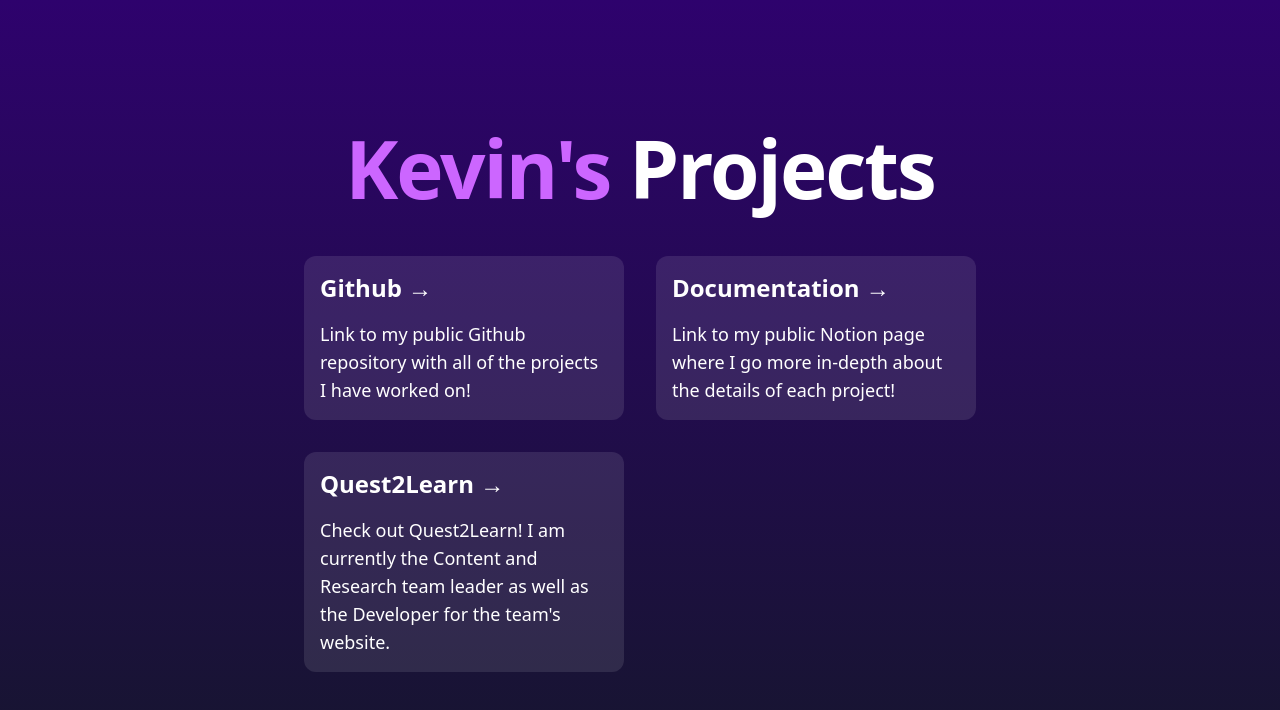
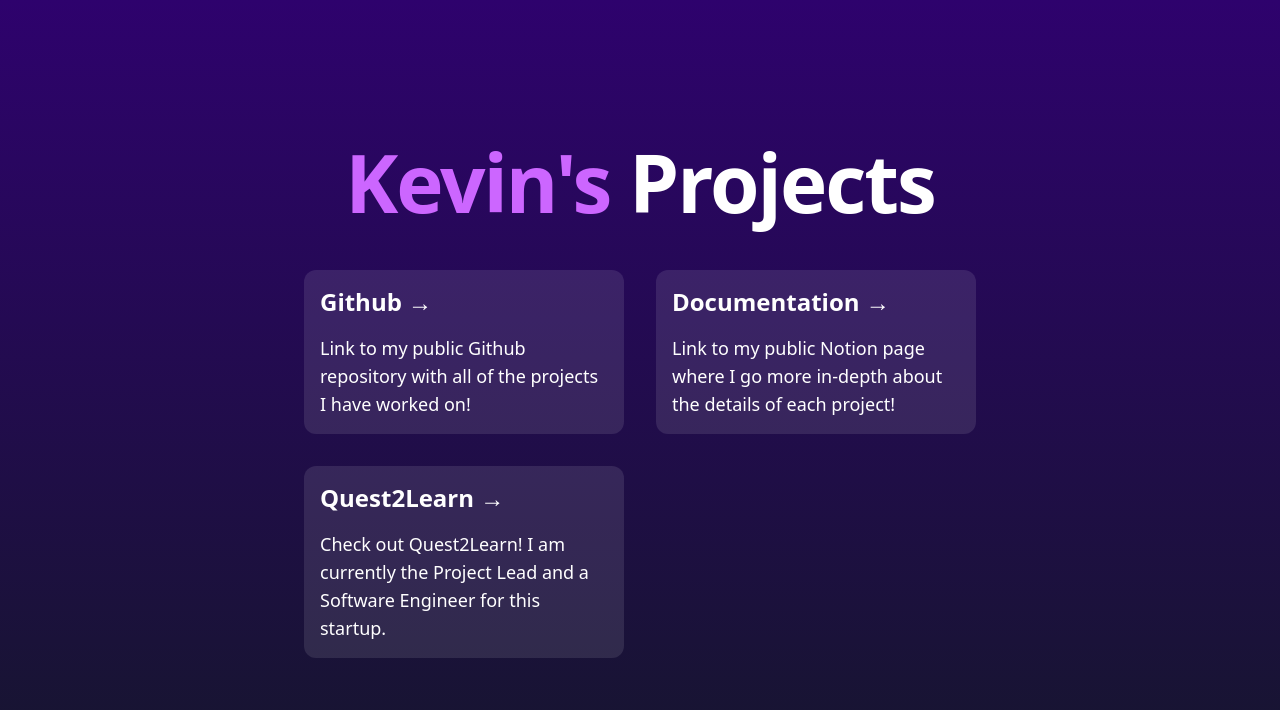
Before and after one commit to Kevin3874/Kevin-Portfolio, a Next.js app in the folder kevin-portfolio/: page /projects in a window 1280 px wide. Shown: the top 710 px of the page. Built offline with nearby package versions, Linux system fonts and the light colour scheme.

Commit message:
Update role

```diff
--- a/kevin-portfolio/src/pages/projects.tsx
+++ b/kevin-portfolio/src/pages/projects.tsx
@@ -47,7 +47,7 @@ const Home: NextPage = () => {
             >
               <h3 className="text-2xl font-bold">Quest2Learn →</h3>
               <div className="text-lg">
-                {"Check out Quest2Learn! I am currently the Content and Research team leader as well as the Developer for the team's website."}
+                Check out Quest2Learn! I am currently the Project Lead and a Software Engineer for this startup.
               </div>
             </Link>
           </div>
```
